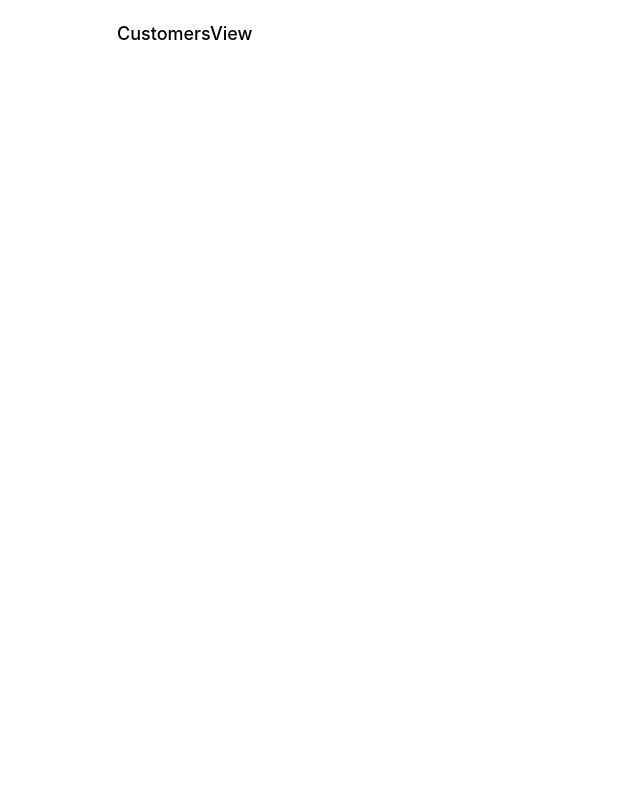
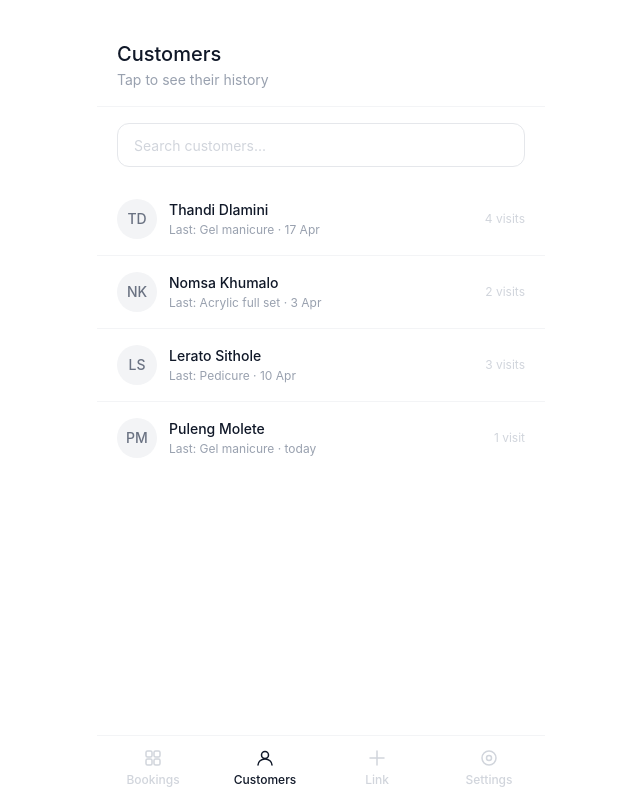
Before and after one commit to Sam-168/Simplee-Frontend, a Vue app: page /customers in a window 1280 px wide. Shown: the whole page, without its empty margins (319-959 px from the left). Built offline with nearby package versions, Linux system fonts and the light colour scheme.

Commit message:
created the customers view

```diff
--- a/src/views/CustomersView.vue
+++ b/src/views/CustomersView.vue
@@ -1,5 +1,207 @@
 <template>
-  <div class="p-5">
-    <h1 class="text-lg font-medium">CustomersView</h1>
+  <div class="min-h-screen bg-white flex flex-col">
+
+    <!-- Header -->
+    <div class="px-5 pt-10 pb-4 border-b border-gray-100">
+      <h1 class="text-xl font-medium text-gray-900">Customers</h1>
+      <p class="text-sm text-gray-400 mt-0.5">Tap to see their history</p>
+    </div>
+
+    <!-- Search -->
+    <div class="px-5 pt-4 pb-2">
+      <input
+        v-model="search"
+        type="text"
+        placeholder="Search customers..."
+        class="w-full h-11 border border-gray-200 rounded-xl px-4 text-sm text-gray-900 placeholder-gray-300 focus:outline-none focus:border-gray-400"
+      />
+    </div>
+
+    <!-- Empty state -->
+    <div
+      v-if="filteredCustomers.length === 0 && !search"
+      class="flex flex-col items-center justify-center flex-1 px-5 py-16 text-center"
+    >
+      <div class="w-16 h-16 rounded-full border-2 border-dashed border-gray-200 flex items-center justify-center mb-4">
+        <svg width="24" height="24" viewBox="0 0 24 24" fill="none">
+          <circle cx="12" cy="8" r="4" stroke="#d1d5db" stroke-width="1.5"/>
+          <path d="M4 20c0-4 3.582-7 8-7s8 3 8 7" stroke="#d1d5db" stroke-width="1.5" stroke-linecap="round"/>
+        </svg>
+      </div>
+      <p class="text-base font-medium text-gray-900 mb-1">No customers yet</p>
+      <p class="text-sm text-gray-400 leading-relaxed">
+        Customers will appear here once they make their first booking.
+      </p>
+    </div>
+
+    <!-- No search results -->
+    <div
+      v-else-if="filteredCustomers.length === 0 && search"
+      class="flex flex-col items-center justify-center flex-1 px-5 py-16 text-center"
+    >
+      <p class="text-base font-medium text-gray-900 mb-1">No results</p>
+      <p class="text-sm text-gray-400">No customers match "{{ search }}"</p>
+    </div>
+
+    <!-- Customer list -->
+    <div v-else class="px-5 pt-2 pb-24 flex flex-col">
+      <div
+        v-for="customer in filteredCustomers"
+        :key="customer.id"
+        @click="selectedCustomer = customer"
+        class="flex items-center gap-3 py-4 border-b border-gray-100 last:border-b-0 cursor-pointer active:bg-gray-50 -mx-5 px-5 transition-colors"
+      >
+        <!-- Avatar -->
+        <div class="w-10 h-10 rounded-full bg-gray-100 flex items-center justify-center flex-shrink-0">
+          <span class="text-sm font-medium text-gray-500">{{ getInitials(customer.name) }}</span>
+        </div>
+
+        <!-- Info -->
+        <div class="flex-1 min-w-0">
+          <p class="text-sm font-medium text-gray-900">{{ customer.name }}</p>
+          <p class="text-xs text-gray-400 mt-0.5 truncate">Last: {{ customer.lastService }} · {{ customer.lastDate }}</p>
+        </div>
+
+        <!-- Visit count -->
+        <p class="text-xs text-gray-300 flex-shrink-0">{{ customer.visits }} visit{{ customer.visits === 1 ? '' : 's' }}</p>
+      </div>
+    </div>
+
+    <!-- Customer history bottom sheet -->
+    <div
+      v-if="selectedCustomer"
+      class="fixed inset-0 z-50 flex flex-col justify-end"
+      style="max-width: 448px; left: 50%; transform: translateX(-50%);"
+    >
+      <!-- Backdrop -->
+      <div
+        class="absolute inset-0 bg-black/40"
+        @click="selectedCustomer = null"
+      ></div>
+
+      <!-- Sheet -->
+      <div class="relative bg-white rounded-t-3xl px-5 pt-4 pb-10 z-10">
+
+        <!-- Handle -->
+        <div class="w-10 h-1 bg-gray-200 rounded-full mx-auto mb-5"></div>
+
+        <!-- Customer name -->
+        <div class="flex items-center gap-3 mb-5 pb-4 border-b border-gray-100">
+          <div class="w-11 h-11 rounded-full bg-gray-100 flex items-center justify-center flex-shrink-0">
+            <span class="text-sm font-medium text-gray-500">{{ getInitials(selectedCustomer.name) }}</span>
+          </div>
+          <div>
+            <p class="text-base font-medium text-gray-900">{{ selectedCustomer.name }}</p>
+            <p class="text-sm text-gray-400">{{ selectedCustomer.phone }}</p>
+          </div>
+        </div>
+
+        <!-- History list -->
+        <p class="text-xs font-medium text-gray-400 uppercase tracking-wider mb-3">Booking history</p>
+        <div class="flex flex-col gap-2">
+          <div
+            v-for="(visit, index) in selectedCustomer.history"
+            :key="index"
+            class="flex items-center justify-between py-3 border-b border-gray-100 last:border-b-0"
+          >
+            <div>
+              <p class="text-sm font-medium text-gray-900">{{ visit.service }}</p>
+              <p class="text-xs text-gray-400 mt-0.5">{{ visit.date }}</p>
+            </div>
+            <span
+              class="text-xs font-medium px-2.5 py-1 rounded-full"
+              :class="visit.status === 'Completed'
+                ? 'bg-black text-white'
+                : 'bg-gray-100 text-gray-500'"
+            >
+              {{ visit.status }}
+            </span>
+          </div>
+        </div>
+
+      </div>
+    </div>
+
+    <BottomNav active="customers" />
+
   </div>
 </template>
+
+<script setup>
+import { ref, computed } from 'vue'
+import BottomNav from '../components/BottomNav.vue'
+
+const search = ref('')
+const selectedCustomer = ref(null)
+
+// Hardcoded for now — will come from Spring Boot API later
+const customers = ref([
+  {
+    id: 1,
+    name: 'Thandi Dlamini',
+    phone: '+27 71 111 2233',
+    lastService: 'Gel manicure',
+    lastDate: '17 Apr',
+    visits: 4,
+    history: [
+      { service: 'Gel manicure', date: 'Thu 17 April', status: 'Completed' },
+      { service: 'Pedicure', date: 'Mon 3 April', status: 'Completed' },
+      { service: 'Acrylic full set', date: 'Fri 10 March', status: 'Completed' },
+      { service: 'Gel manicure', date: 'Sat 18 February', status: 'Completed' },
+    ]
+  },
+  {
+    id: 2,
+    name: 'Nomsa Khumalo',
+    phone: '+27 73 456 7890',
+    lastService: 'Acrylic full set',
+    lastDate: '3 Apr',
+    visits: 2,
+    history: [
+      { service: 'Acrylic full set', date: 'Thu 17 April', status: 'Pending' },
+      { service: 'Gel manicure', date: 'Fri 3 March', status: 'Completed' },
+    ]
+  },
+  {
+    id: 3,
+    name: 'Lerato Sithole',
+    phone: '+27 76 789 0123',
+    lastService: 'Pedicure',
+    lastDate: '10 Apr',
+    visits: 3,
+    history: [
+      { service: 'Pedicure', date: 'Thu 17 April', status: 'Pending' },
+      { service: 'Gel manicure', date: 'Tue 21 March', status: 'Completed' },
+      { service: 'Pedicure', date: 'Mon 6 February', status: 'Completed' },
+    ]
+  },
+  {
+    id: 4,
+    name: 'Puleng Molete',
+    phone: '+27 79 111 2233',
+    lastService: 'Gel manicure',
+    lastDate: 'today',
+    visits: 1,
+    history: [
+      { service: 'Gel manicure', date: 'Thu 17 April', status: 'Pending' },
+    ]
+  },
+])
+
+const filteredCustomers = computed(() => {
+  if (!search.value.trim()) return customers.value
+  const q = search.value.toLowerCase()
+  return customers.value.filter(c =>
+    c.name.toLowerCase().includes(q) ||
+    c.phone.includes(q)
+  )
+})
+
+function getInitials(name) {
+  return name
+    .split(' ')
+    .map(n => n[0])
+    .join('')
+    .toUpperCase()
+}
+</script>
```
